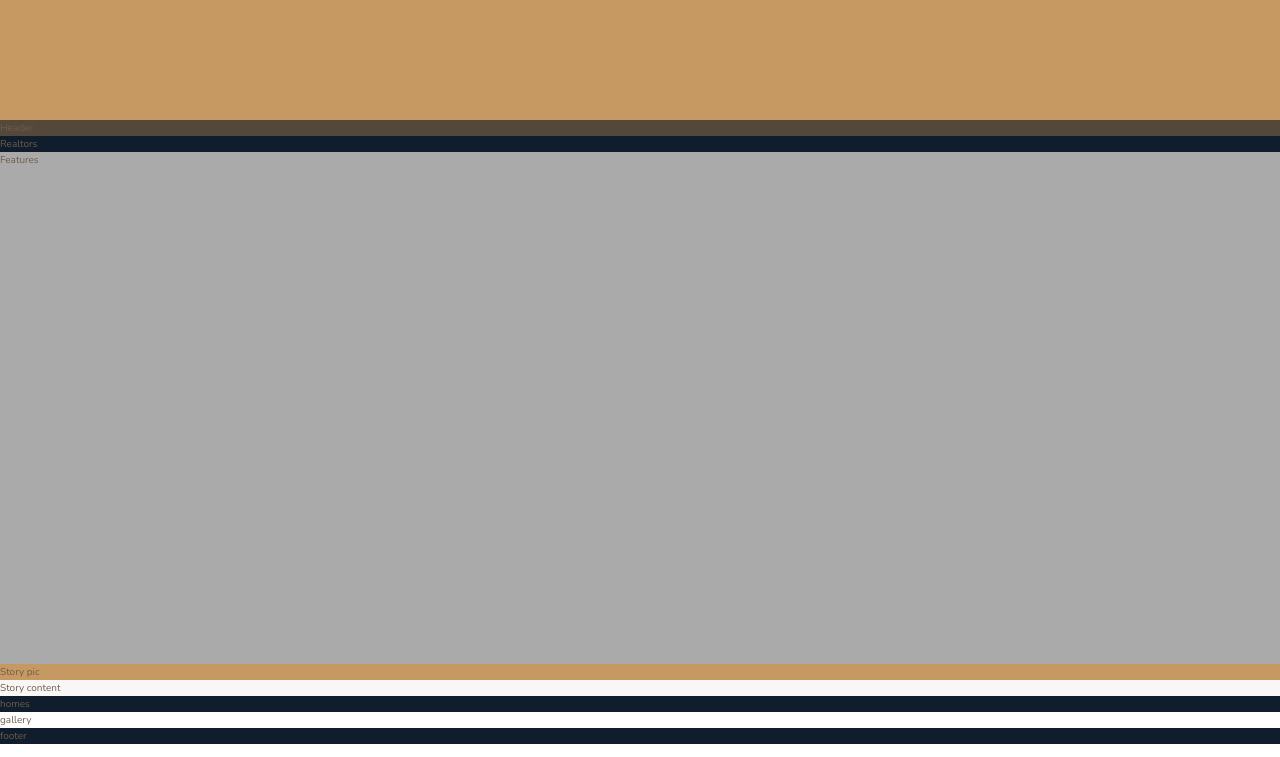
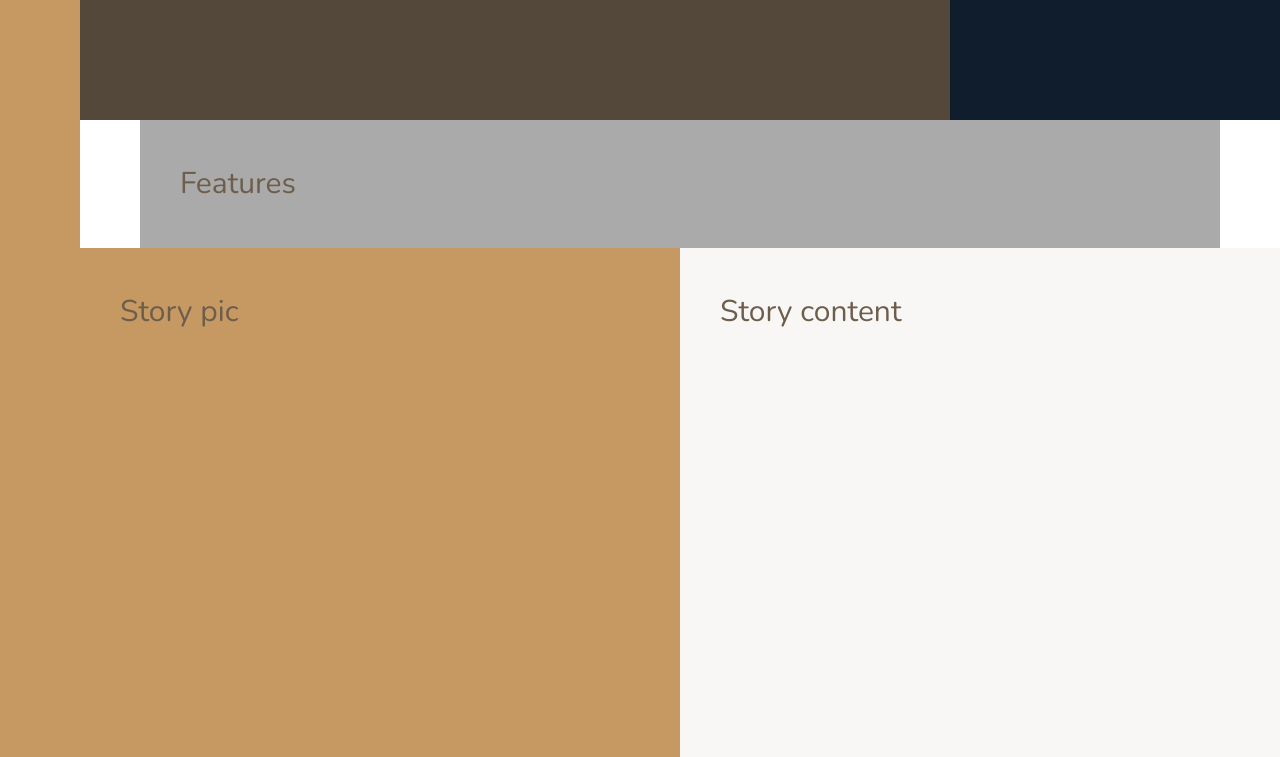
Before and after one commit to csergey8/Nexter, a website: page index.html in a window 1280 px wide. Shown: the part 520-1277 px from the top of the page. Drawn offline with nearby package versions, Linux system fonts and the light colour scheme.

Commit message:
finished main grid layout

```diff
--- a/sass/_base.scss
+++ b/sass/_base.scss
@@ -36,5 +36,12 @@ body {
 
 .container {
     display: grid;
-    grid-template-rows: 80vh min-content auto 40vw repeat(3, min-content);
+    grid-template-rows: 80vh min-content 40vw repeat(3, min-content);
+    grid-template-columns: [sidebar-start] 8rem [sidebar-end full-start]
+    minmax(6rem, 1fr) [center-start] repeat(8, [col-start] minmax(min-content, 14rem) [col-end]) [center-end] minmax(6rem, 1fr) [full-end];
+
+    & > * {
+        padding: 4rem;
+        font-size: 3rem;
+    }
 }
--- a/sass/_features.scss
+++ b/sass/_features.scss
@@ -1,3 +1,4 @@
 .features {
     background-color: $color-grey-light-2;
+    grid-column: center-start / center-end;
 }
--- a/sass/_footer.scss
+++ b/sass/_footer.scss
@@ -1,3 +1,4 @@
 .footer {
     background-color: $color-secondary;
+    grid-column: full-start / full-end;
 }
--- a/sass/_gallery.scss
+++ b/sass/_gallery.scss
@@ -0,0 +1,4 @@
+.gallery {
+    background-color: $color-grey-dark-1;
+    grid-column: full-start / full-end;
+}
--- a/sass/_header.scss
+++ b/sass/_header.scss
@@ -1,3 +1,4 @@
 .header {
     background-color: $color-grey-dark-1;
+    grid-column: full-start / col-end 6;
 }
--- a/sass/_homes.scss
+++ b/sass/_homes.scss
@@ -1,3 +1,4 @@
 .homes {
     background-color: $color-secondary;
+    grid-column: center-start / center-end;
 }
--- a/sass/_realtors.scss
+++ b/sass/_realtors.scss
@@ -1,3 +1,4 @@
 .realtors {
     background-color: $color-secondary;
+    grid-column: col-start 7 / full-end;
 }
--- a/sass/_sidebar.scss
+++ b/sass/_sidebar.scss
@@ -1,3 +1,5 @@
 .sidebar {
     background-color: $color-primary;
+    grid-column: sidebar-start / sidebar-end;
+    grid-row: 1 / -1;
 }
--- a/sass/_story.scss
+++ b/sass/_story.scss
@@ -1,10 +1,12 @@
 .story {
     &__pictures {
         background-color: $color-primary;
+        grid-column: full-start / col-end 4;
     }
 
     &__content {
         background-color: $color-grey-light-1;
+        grid-column: col-start 5 / full-end;
     }
 
 }
```
Also changed, not shown: css/style.css.
